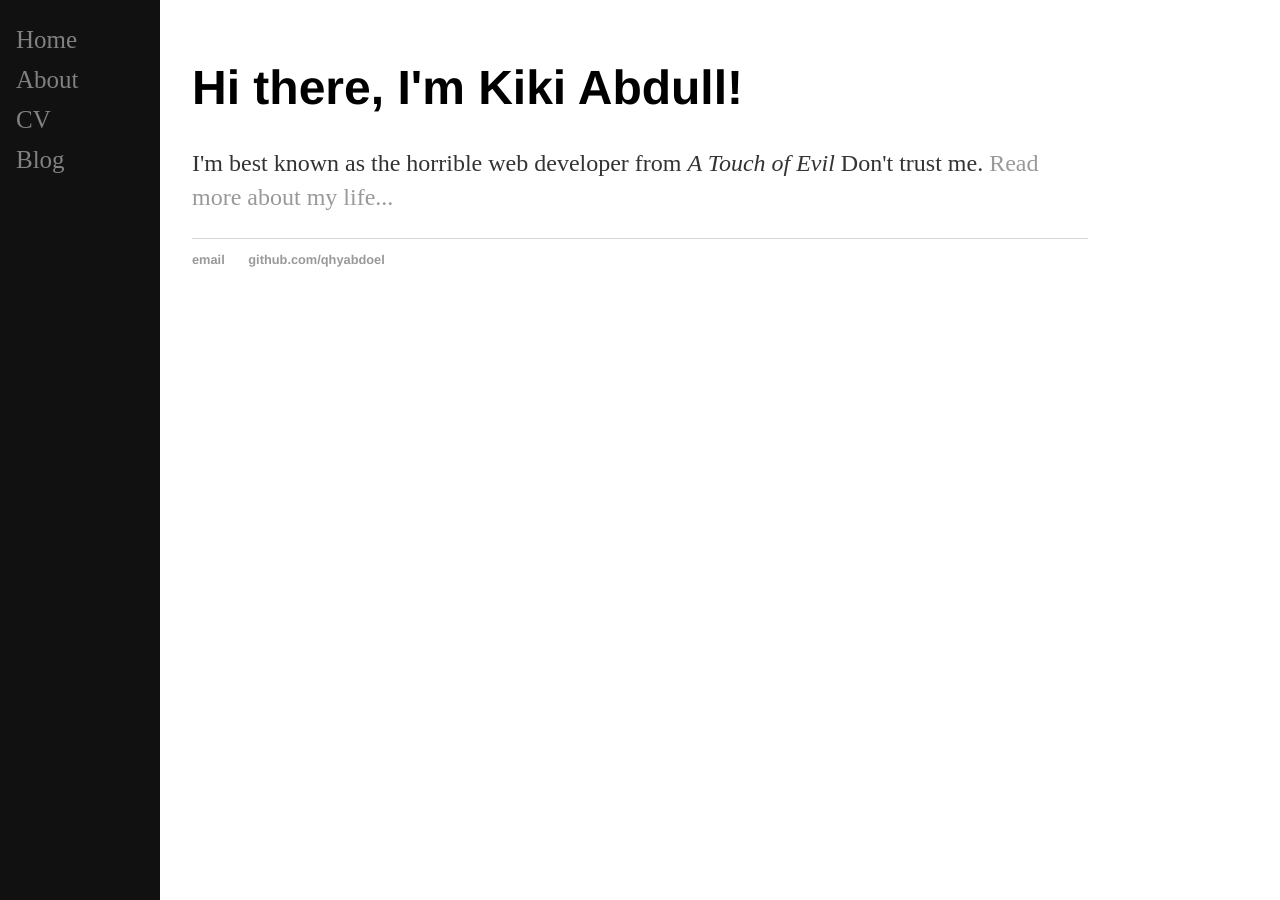
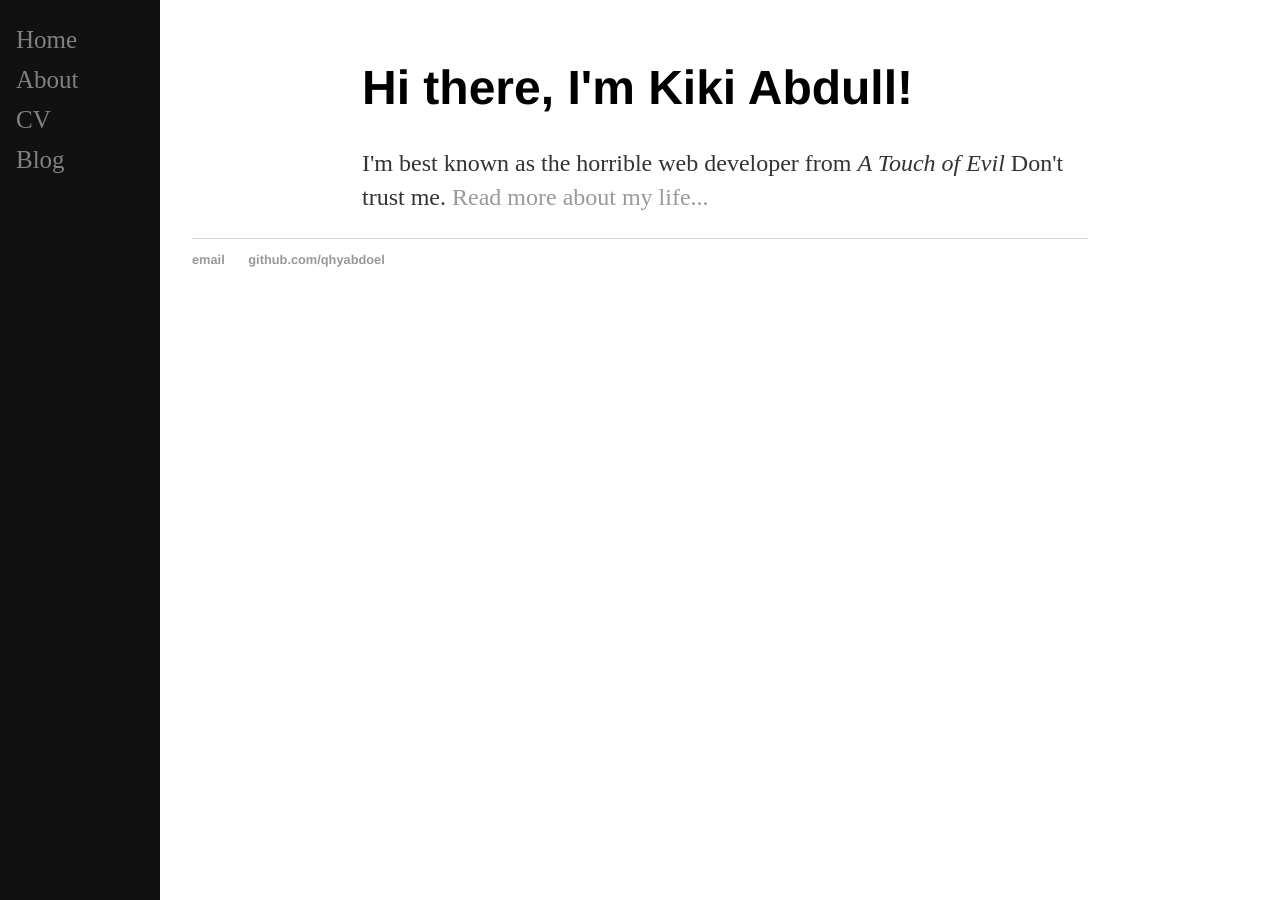
Before and after one commit to qhyabdoel/qhyabdoel.github.io, a Jekyll site: the page built from index.html, in a window 1280 px wide. Built offline with Jekyll 4.4.1, drawn with Linux system fonts in a browser that asks for light colours.

Commit message:
edit css 7

```diff
--- a/css/main.css
+++ b/css/main.css
@@ -35,6 +35,11 @@ nav ul li, footer ul li {
     color: #f1f1f1;
 }
 
+.container {
+    margin-left: 160px; /* Same as the width of the sidenav */
+    padding: 0px 10px;
+}
+
 /* On smaller screens, where height is less than 450px, change the style of the sidebar (less padding and a smaller font size) */
 @media screen and (max-height: 450px) {
     .sidenav {padding-top: 15px;}
```
